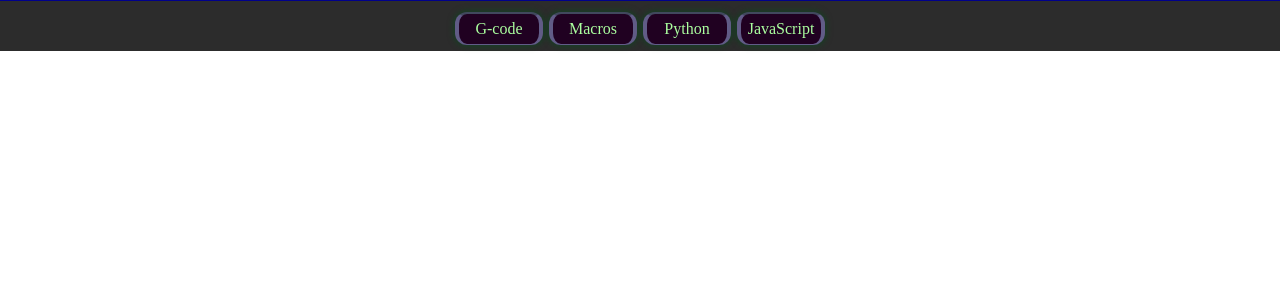
After one commit to Paradox60/flask-front-end, a Flask app: page /transform in a window 1280 px wide. The commit adds this page. Shown: the top 300 px of the page. Run offline with Flask 2, Linux system fonts and the light colour scheme.

Commit message:
add new page in css chapter transform.html. Tried to make navbar with hover/transformproperties

```diff
--- a/flask_compendium/app.py
+++ b/flask_compendium/app.py
@@ -55,3 +55,7 @@ def text():
 @app.route("/droplist")
 def droplist():
     return render_template("CSS_temp/droplist.html")
+
+@app.route("/transform")
+def transform():
+    return render_template("CSS_temp/transform.html")
--- /dev/null
+++ b/flask_compendium/static/css/css_css/transform.css
@@ -0,0 +1,51 @@
+.prog_flex_lay{
+	display:flex;
+	flex-direction: column;
+}
+
+.prog_top_nav{
+	background-color: #2c2c2c;
+	display: flex;
+	flex-direction: row;
+	justify-content: center;
+	align-items: center;
+	height: 45px;
+	border-top-style: solid ;
+	border-width: 1px;
+	border-color: darkblue;
+	padding-top: 5px;
+}
+
+.prog_top_nav div{
+	background-color: #200121;
+	color: #abff9f;
+	/*color: #9488f7;*/
+	min-width: 70px;
+	max-width: 150px;
+	padding: 0px 5px 0px 5px;
+	height: 30px;
+	text-align: center;
+	margin: 3px;
+	line-height: 30px;
+	border-style: solid ;
+	border-width: 2px 4px 1px 4px;
+	border-color: #615c87;
+	border-top-color: #41485e;
+	box-shadow: 0 0 6px 1px rgba(1, 82, 26, 0.6);
+	/*border-color: #cc4d17;
+	border-top-color: #8f2d10;
+	box-shadow: 0 0 6px 1px rgba(212, 85, 26, 0.6);*/
+	border-radius: 12px;
+	transition: all 0.3s ease;
+    cursor: pointer;
+    font-weight: 500;
+}
+
+
+.prog_top_nav div:hover {
+	color: #abff9f;
+    background-color: #00e67622; /* подсветка */
+    border-color: #00e676;
+    box-shadow: 0 0 8px #00e67677;
+    /*transform: scale(1.01);*/
+}
--- a/flask_compendium/templates/CSS_temp/index.html
+++ b/flask_compendium/templates/CSS_temp/index.html
@@ -34,6 +34,7 @@
                 <li><a href="{{ url_for('float') }}">Работа с float(24)</a></li>
                 <li><a href="{{ url_for('text') }}">Работа со стилями текста(27)</a></li>
                 <li><a href="{{ url_for('droplist') }}">Работа с droplist(28)</a></li>
+                <li><a href="{{ url_for('transform') }}">Работа с transform(29)</a></li>
             </ul>
         </nav>
         <section>
--- /dev/null
+++ b/flask_compendium/templates/CSS_temp/transform.html
@@ -0,0 +1,24 @@
+<!DOCTYPE html>
+<html lang="en">
+<head>
+	<meta charset="UTF-8">
+	<meta name="viewport" content="width=device-width, initial-scale=1.0">
+	<link rel="stylesheet" href="{{ url_for('static', filename='css/css_css/reset.css') }}">
+	<link rel="stylesheet" href="{{ url_for('static', filename='css/css_css/transform.css') }}">
+	<title>Document</title>
+</head>
+<body>
+<div class="prog_flex_lay">
+    <nav class="prog_top_nav">
+        <div>G-code</div>
+        <div>Macros</div>
+        <div>Python</div>
+        <div>JavaScript</div>
+    </nav>
+
+    <section class="prog_content">
+    </section>
+</div>
+
+</body>
+</html>
```
